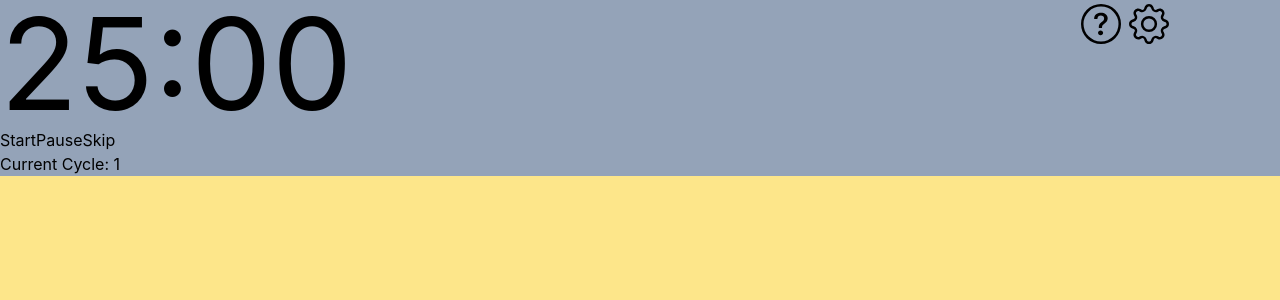
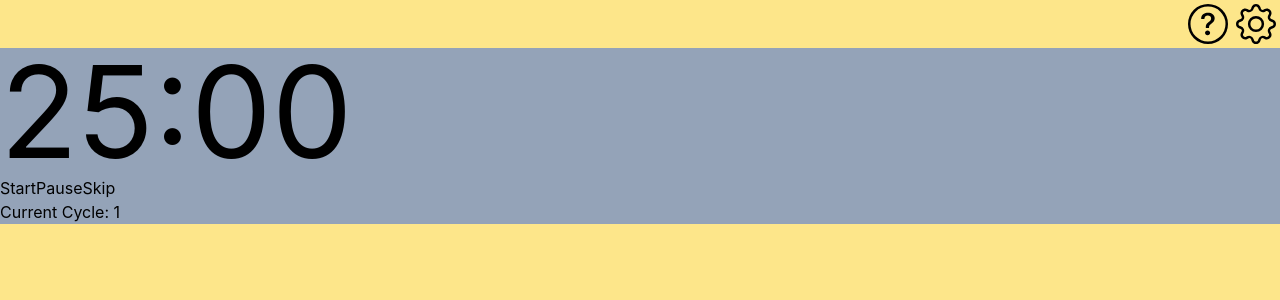
Before and after one commit to ToCans/cozystudy, a React (Create React App) app: page / in a window 1280 px wide. Shown: the top 300 px of the page. Built offline with nearby package versions, Linux system fonts and the light colour scheme.

Commit message:
Styling Progress

```diff
--- a/src/App.jsx
+++ b/src/App.jsx
@@ -37,8 +37,7 @@ function App() {
                     setCycleNumber,
                 }}
             >
-                <div className="flex flex-col">
-                    <div className="fixed top-0 w-11/12 flex flex-row justify-end">
+                <div className=" flex flex-row justify-end">
                     <img
                         src={questionIcon}
                         className="size-10 m-1"
@@ -58,10 +57,8 @@ function App() {
                         alt="Gear Icon for Settings"
                     />
                 </div>
-                    <div>
+
                 {showSettings === false ? <Timer /> : <Settings />}
-                    </div>
-                </div>
             </SettingsContent.Provider>
         </div>
     );
--- a/src/components/timer.jsx
+++ b/src/components/timer.jsx
@@ -125,12 +125,12 @@ function Timer() {
     let cycleDisplay = Math.ceil(settings.cycleNumber / 2);
 
     return (
-        <div className="bg-slate-400">
+        <div className="bg-slate-400 container">
             <TimeDisplay
                 minutes={minutesRemaining}
                 seconds={secondsRemaining}
             />
-            <div className="timeButtonRow">
+            <div className="row">
                 <InteractiveButton
                     purpose="Start"
                     minutesRemaining={minutesRemaining}
```
Lines whose indentation alone changed are shown as unchanged.
